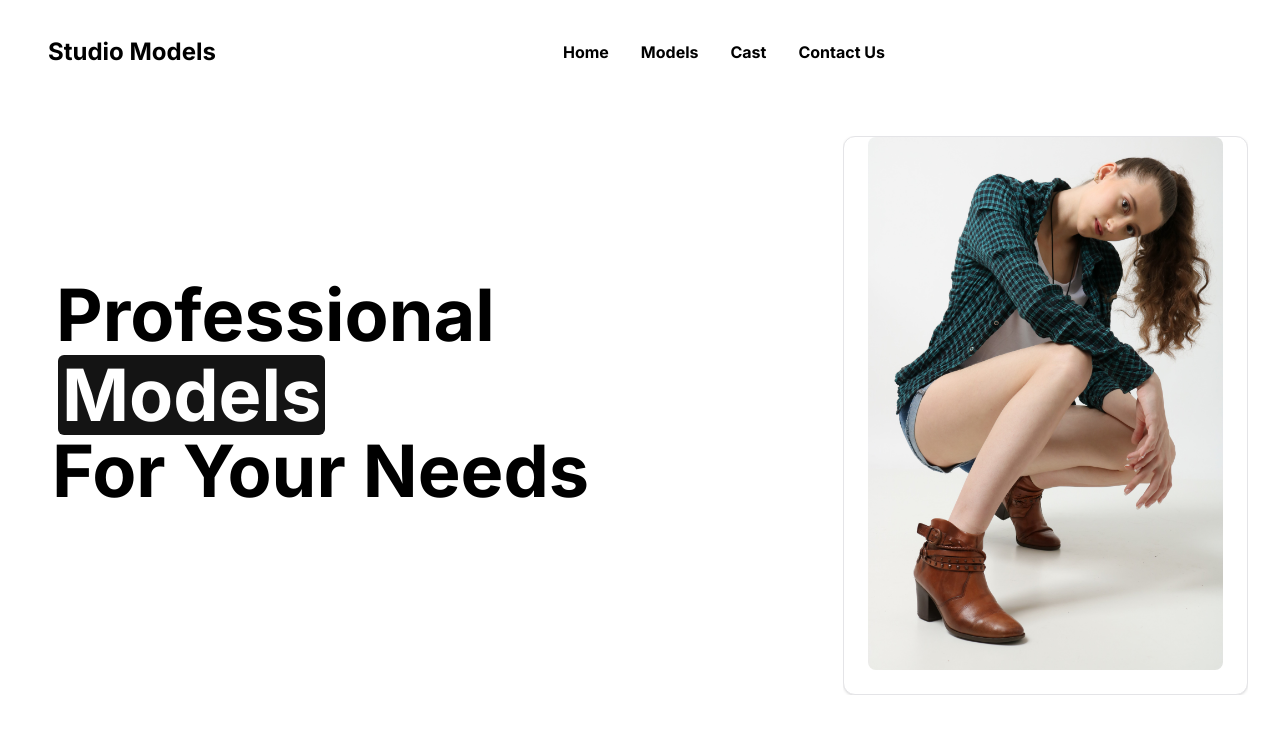
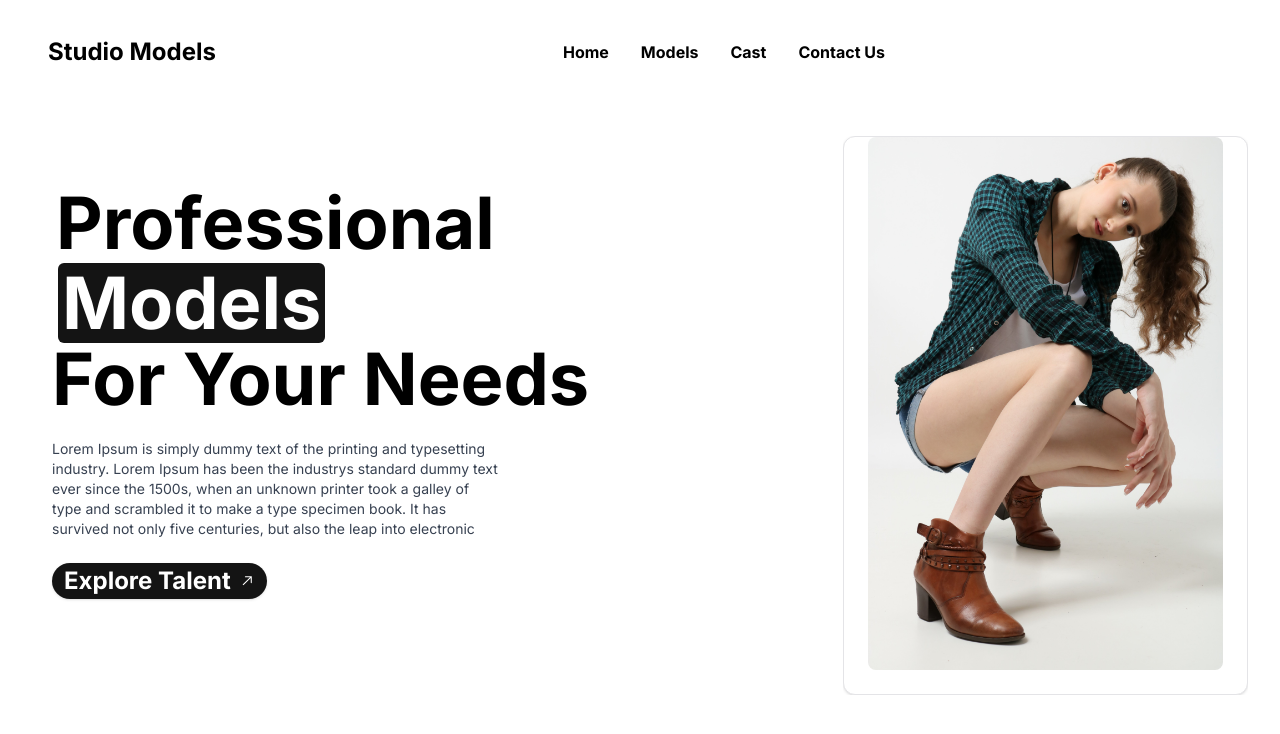
Before and after one commit to gustavohariel/studio-models, a Next.js app: page / in a window 1280 px wide. Shown: the top 734 px of the page. Built offline with nearby package versions, Linux system fonts and the light colour scheme.

Commit message:
add new button Explore Talent

```diff
--- a/src/components/SectionHero.tsx
+++ b/src/components/SectionHero.tsx
@@ -6,7 +6,9 @@ import {
   CarouselItem,
 } from '@/components/ui/carousel';
 import { Card, CardContent } from '@/components/ui/card';
+import { Button } from '@/components/ui/button';
 import Image from 'next/image';
+import { ArrowTopRightIcon } from '@radix-ui/react-icons';
 
 export function SectionHero() {
   const images = [
@@ -59,7 +61,24 @@ export function SectionHero() {
             Models
           </h1>
           <h1 className="text-7xl font-bold text-black">For Your Needs</h1>
+          <div className="pt-6">
+            <p className="max-w-md text-sm text-gray-700">
+              Lorem Ipsum is simply dummy text of the printing and typesetting
+              industry. Lorem Ipsum has been the industrys standard dummy text
+              ever since the 1500s, when an unknown printer took a galley of
+              type and scrambled it to make a type specimen book. It has
+              survived not only five centuries, but also the leap into
+              electronic
+            </p>
+          </div>
+          <div className="pt-6">
+            <Button className="rounded-full bg-[#141414] p-3 text-2xl font-bold text-white">
+              Explore Talent
+              <ArrowTopRightIcon className=" ml-2 h-4 w-4 rounded-full" />
+            </Button>
+          </div>
         </div>
+
         <Carousel
           plugins={[autoplayRef.current]}
           className="max-w-cover w-4/12 pt-12"
```
